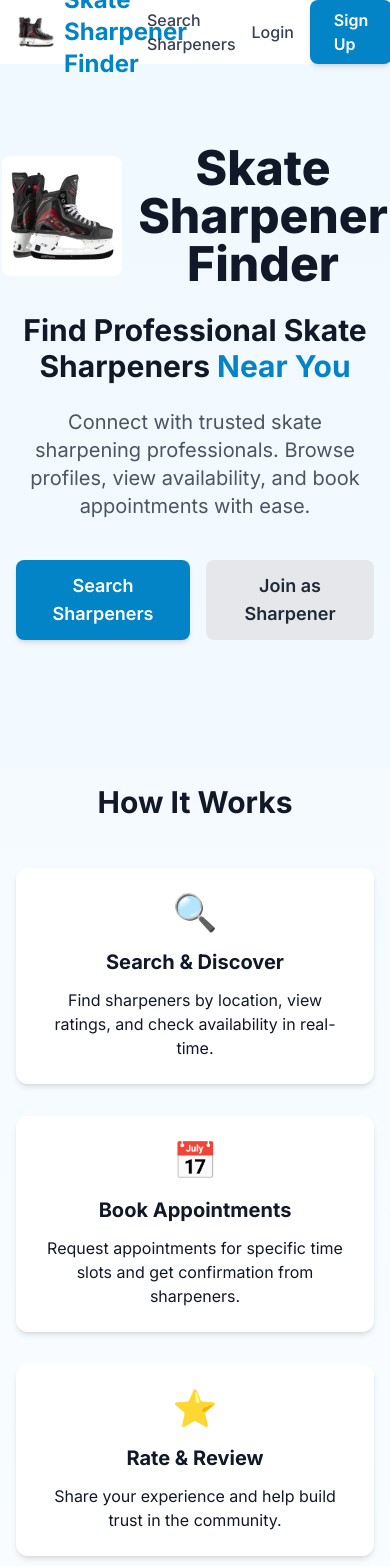
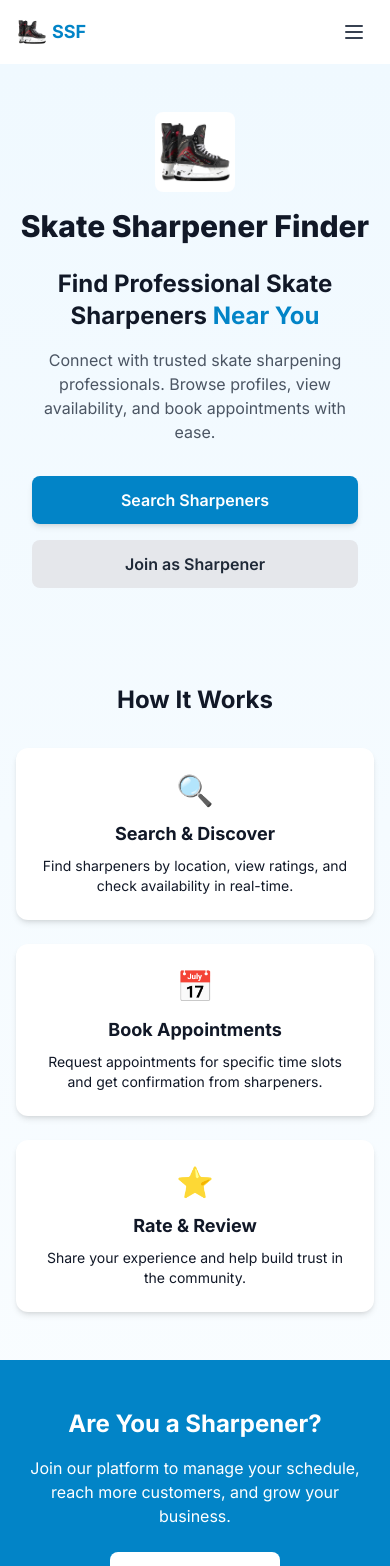
Before and after one commit to denizdogan-dd21/skate-sharpener-finder, a Next.js app: page / in a window 390 px wide. Shown: the top 1566 px of the page. Built offline with nearby package versions, Linux system fonts and the light colour scheme.

Commit message:
Add mobile responsive design with viewport meta tag and responsive styling

```diff
--- a/app/layout.tsx
+++ b/app/layout.tsx
@@ -9,6 +9,10 @@ import { useState, useEffect } from 'react'
 
 const inter = Inter({ subsets: ['latin'] })
 
+export const metadata = {
+  viewport: 'width=device-width, initial-scale=1, maximum-scale=5',
+}
+
 export default function RootLayout({
   children,
 }: {
@@ -17,6 +21,7 @@ export default function RootLayout({
   const router = useRouter()
   const pathname = usePathname()
   const [user, setUser] = useState<any>(null)
+  const [mobileMenuOpen, setMobileMenuOpen] = useState(false)
 
   useEffect(() => {
     const userData = localStorage.getItem('user')
@@ -33,23 +38,45 @@ export default function RootLayout({
 
   return (
     <html lang="en">
+      <head>
+        <meta name="viewport" content="width=device-width, initial-scale=1, maximum-scale=5" />
+      </head>
       <body className={inter.className}>
         <nav className="bg-white shadow-lg">
           <div className="max-w-7xl mx-auto px-4 sm:px-6 lg:px-8">
             <div className="flex justify-between h-16">
               <div className="flex items-center">
-                <Link href="/" className="flex items-center text-2xl font-bold text-primary-600">
+                <Link href="/" className="flex items-center text-lg sm:text-xl md:text-2xl font-bold text-primary-600">
                   <Image
                     src="/hockey-skates.jpeg"
                     alt="Ice Hockey Skates"
-                    width={40}
-                    height={40}
-                    className="mr-2 rounded object-cover"
+                    width={32}
+                    height={32}
+                    className="mr-1 sm:mr-2 rounded object-cover"
                   />
-                  Skate Sharpener Finder
+                  <span className="hidden sm:inline">Skate Sharpener Finder</span>
+                  <span className="sm:hidden">SSF</span>
                 </Link>
               </div>
-              <div className="flex items-center space-x-4">
+
+              {/* Mobile menu button */}
+              <div className="flex items-center md:hidden">
+                <button
+                  onClick={() => setMobileMenuOpen(!mobileMenuOpen)}
+                  className="text-gray-700 hover:text-primary-600 p-2"
+                >
+                  <svg className="h-6 w-6" fill="none" viewBox="0 0 24 24" stroke="currentColor">
+                    {mobileMenuOpen ? (
+                      <path strokeLinecap="round" strokeLinejoin="round" strokeWidth={2} d="M6 18L18 6M6 6l12 12" />
+                    ) : (
+                      <path strokeLinecap="round" strokeLinejoin="round" strokeWidth={2} d="M4 6h16M4 12h16M4 18h16" />
+                    )}
+                  </svg>
+                </button>
+              </div>
+
+              {/* Desktop menu */}
+              <div className="hidden md:flex items-center space-x-4">
                 <Link href="/search" className="text-gray-700 hover:text-primary-600 font-medium">
                   Search Sharpeners
                 </Link>
@@ -87,6 +114,72 @@ export default function RootLayout({
                 )}
               </div>
             </div>
+
+            {/* Mobile menu */}
+            {mobileMenuOpen && (
+              <div className="md:hidden border-t border-gray-200 py-3">
+                <div className="flex flex-col space-y-3">
+                  <Link
+                    href="/search"
+                    className="text-gray-700 hover:text-primary-600 font-medium px-4 py-2"
+                    onClick={() => setMobileMenuOpen(false)}
+                  >
+                    Search Sharpeners
+                  </Link>
+                  {user ? (
+                    <>
+                      {user.accountType === 'user' && (
+                        <Link
+                          href="/appointments"
+                          className="text-gray-700 hover:text-primary-600 font-medium px-4 py-2"
+                          onClick={() => setMobileMenuOpen(false)}
+                        >
+                          My Appointments
+                        </Link>
+                      )}
+                      {user.accountType === 'sharpener' && (
+                        <Link
+                          href="/dashboard"
+                          className="text-gray-700 hover:text-primary-600 font-medium px-4 py-2"
+                          onClick={() => setMobileMenuOpen(false)}
+                        >
+                          Dashboard
+                        </Link>
+                      )}
+                      <div className="text-gray-600 px-4 py-2">
+                        {user.firstName} {user.lastName}
+                      </div>
+                      <button
+                        onClick={() => {
+                          setMobileMenuOpen(false)
+                          handleSignOut()
+                        }}
+                        className="text-left text-gray-700 hover:text-red-600 font-medium px-4 py-2"
+                      >
+                        Sign Out
+                      </button>
+                    </>
+                  ) : (
+                    <>
+                      <Link
+                        href="/auth/login"
+                        className="text-gray-700 hover:text-primary-600 font-medium px-4 py-2"
+                        onClick={() => setMobileMenuOpen(false)}
+                      >
+                        Login
+                      </Link>
+                      <Link
+                        href="/auth/register"
+                        className="btn-primary mx-4"
+                        onClick={() => setMobileMenuOpen(false)}
+                      >
+                        Sign Up
+                      </Link>
+                    </>
+                  )}
+                </div>
+              </div>
+            )}
           </div>
         </nav>
 
--- a/app/page.tsx
+++ b/app/page.tsx
@@ -5,33 +5,33 @@ export default function Home() {
   return (
     <div className="bg-gradient-to-b from-primary-50 to-white">
       {/* Hero Section */}
-      <div className="max-w-7xl mx-auto px-4 sm:px-6 lg:px-8 py-20">
+      <div className="max-w-7xl mx-auto px-4 sm:px-6 lg:px-8 py-12 sm:py-20">
         <div className="text-center">
-          <div className="flex items-center justify-center mb-6">
+          <div className="flex flex-col sm:flex-row items-center justify-center mb-6">
             <Image
               src="/hockey-skates.jpeg"
               alt="Ice Hockey Skates"
-              width={120}
-              height={120}
-              className="mr-4 rounded-lg object-cover"
+              width={80}
+              height={80}
+              className="mb-4 sm:mb-0 sm:mr-4 rounded-lg object-cover"
             />
-            <h1 className="text-5xl font-extrabold text-gray-900">
+            <h1 className="text-3xl sm:text-4xl md:text-5xl font-extrabold text-gray-900">
               Skate Sharpener Finder
             </h1>
           </div>
-          <h2 className="text-3xl font-bold text-gray-900 mb-6">
+          <h2 className="text-2xl sm:text-3xl font-bold text-gray-900 mb-4 sm:mb-6 px-4">
             Find Professional Skate Sharpeners
             <span className="text-primary-600"> Near You</span>
           </h2>
-          <p className="text-xl text-gray-600 mb-10 max-w-3xl mx-auto">
+          <p className="text-base sm:text-lg md:text-xl text-gray-600 mb-8 sm:mb-10 max-w-3xl mx-auto px-4">
             Connect with trusted skate sharpening professionals. Browse profiles,
             view availability, and book appointments with ease.
           </p>
-          <div className="flex justify-center space-x-4">
-            <Link href="/search" className="btn-primary text-lg px-8 py-3">
+          <div className="flex flex-col sm:flex-row justify-center gap-4 px-4">
+            <Link href="/search" className="btn-primary text-base sm:text-lg px-6 sm:px-8 py-3 w-full sm:w-auto">
               Search Sharpeners
             </Link>
-            <Link href="/auth/register" className="btn-secondary text-lg px-8 py-3">
+            <Link href="/auth/register" className="btn-secondary text-base sm:text-lg px-6 sm:px-8 py-3 w-full sm:w-auto">
               Join as Sharpener
             </Link>
           </div>
@@ -39,29 +39,29 @@ export default function Home() {
       </div>
 
       {/* Features Section */}
-      <div className="max-w-7xl mx-auto px-4 sm:px-6 lg:px-8 py-16">
-        <h2 className="text-3xl font-bold text-center text-gray-900 mb-12">
+      <div className="max-w-7xl mx-auto px-4 sm:px-6 lg:px-8 py-12 sm:py-16">
+        <h2 className="text-2xl sm:text-3xl font-bold text-center text-gray-900 mb-8 sm:mb-12">
           How It Works
         </h2>
-        <div className="grid md:grid-cols-3 gap-8">
+        <div className="grid sm:grid-cols-2 md:grid-cols-3 gap-6 sm:gap-8">
           <div className="card text-center">
-            <div className="text-4xl mb-4">🔍</div>
-            <h3 className="text-xl font-bold mb-3 text-gray-900">Search & Discover</h3>
-            <p className="text-gray-900">
+            <div className="text-3xl sm:text-4xl mb-3 sm:mb-4">🔍</div>
+            <h3 className="text-lg sm:text-xl font-bold mb-2 sm:mb-3 text-gray-900">Search & Discover</h3>
+            <p className="text-sm sm:text-base text-gray-900">
               Find sharpeners by location, view ratings, and check availability in real-time.
             </p>
           </div>
           <div className="card text-center">
-            <div className="text-4xl mb-4">📅</div>
-            <h3 className="text-xl font-bold mb-3 text-gray-900">Book Appointments</h3>
-            <p className="text-gray-900">
+            <div className="text-3xl sm:text-4xl mb-3 sm:mb-4">📅</div>
+            <h3 className="text-lg sm:text-xl font-bold mb-2 sm:mb-3 text-gray-900">Book Appointments</h3>
+            <p className="text-sm sm:text-base text-gray-900">
               Request appointments for specific time slots and get confirmation from sharpeners.
             </p>
           </div>
           <div className="card text-center">
-            <div className="text-4xl mb-4">⭐</div>
-            <h3 className="text-xl font-bold mb-3 text-gray-900">Rate & Review</h3>
-            <p className="text-gray-900">
+            <div className="text-3xl sm:text-4xl mb-3 sm:mb-4">⭐</div>
+            <h3 className="text-lg sm:text-xl font-bold mb-2 sm:mb-3 text-gray-900">Rate & Review</h3>
+            <p className="text-sm sm:text-base text-gray-900">
               Share your experience and help build trust in the community.
             </p>
           </div>
@@ -69,19 +69,19 @@ export default function Home() {
       </div>
 
       {/* For Sharpeners Section */}
-      <div className="bg-primary-600 text-white py-16">
+      <div className="bg-primary-600 text-white py-12 sm:py-16">
         <div className="max-w-7xl mx-auto px-4 sm:px-6 lg:px-8">
           <div className="text-center">
-            <h2 className="text-3xl font-bold mb-6">Are You a Sharpener?</h2>
-            <p className="text-xl mb-8 max-w-2xl mx-auto">
+            <h2 className="text-2xl sm:text-3xl font-bold mb-4 sm:mb-6">Are You a Sharpener?</h2>
+            <p className="text-base sm:text-lg md:text-xl mb-6 sm:mb-8 max-w-2xl mx-auto">
               Join our platform to manage your schedule, reach more customers,
               and grow your business.
             </p>
-            <Link href="/auth/register" className="bg-white text-primary-600 hover:bg-gray-100 font-semibold py-3 px-8 rounded-lg transition duration-200 inline-block">
+            <Link href="/auth/register" className="bg-white text-primary-600 hover:bg-gray-100 font-semibold py-3 px-6 sm:px-8 rounded-lg transition duration-200 inline-block text-sm sm:text-base">
               Get Started Today
             </Link>
           </div>
-          <div className="grid md:grid-cols-3 gap-8 mt-12">
+          <div className="grid sm:grid-cols-2 md:grid-cols-3 gap-6 sm:gap-8 mt-8 sm:mt-12">
             <div className="text-center">
               <div className="text-3xl mb-3">📍</div>
               <h3 className="font-bold mb-2">Multiple Locations</h3>
@@ -102,14 +102,14 @@ export default function Home() {
       </div>
 
       {/* CTA Section */}
-      <div className="max-w-7xl mx-auto px-4 sm:px-6 lg:px-8 py-20 text-center">
-        <h2 className="text-3xl font-bold text-gray-900 mb-6">
+      <div className="max-w-7xl mx-auto px-4 sm:px-6 lg:px-8 py-12 sm:py-20 text-center">
+        <h2 className="text-2xl sm:text-3xl font-bold text-gray-900 mb-4 sm:mb-6">
           Ready to Get Your Skates Sharpened?
         </h2>
-        <p className="text-xl text-gray-600 mb-8">
+        <p className="text-base sm:text-lg md:text-xl text-gray-600 mb-6 sm:mb-8">
           Start searching for professional sharpeners in your area
         </p>
-        <Link href="/search" className="btn-primary text-lg px-8 py-3">
+        <Link href="/search" className="btn-primary text-base sm:text-lg px-6 sm:px-8 py-3 inline-block">
           Find Sharpeners Now
         </Link>
       </div>
```
Also changed, not shown: app/sharpener/[id]/page.tsx (+32 -32 lines).
